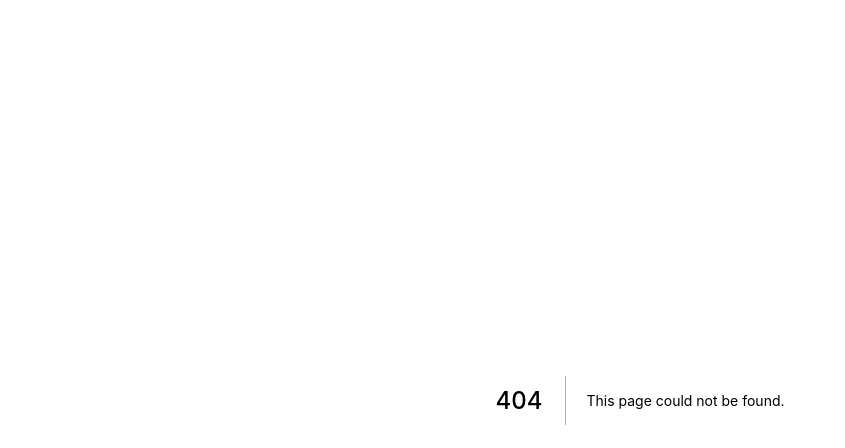
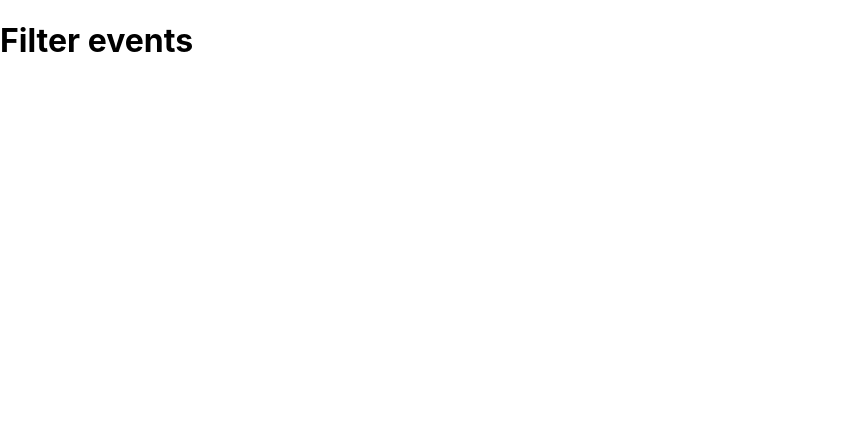
Before and after one commit to seriiserii825/next-course, a Next.js app: page /events in a window 1280 px wide. Before the commit this address had no page. Shown: the top 448 px of the page, without its empty margins (0-845 px from the left). Built offline with nearby package versions, Linux system fonts and the light colour scheme.

Commit message:
create pages

```diff
--- /dev/null
+++ b/pages/events/[...slug].js
@@ -0,0 +1,11 @@
+import React from 'react';
+
+const Slug = () => {
+  return (
+    <div>
+      <h1>Filter events</h1>
+    </div>
+  );
+};
+
+export default Slug;
```
Also changed, not shown: pages/events/[eventId].js (added, +11 -0 lines), pages/events/index.js (added, +11 -0 lines), 2 other files (tests, documents, lock files or other folders).
